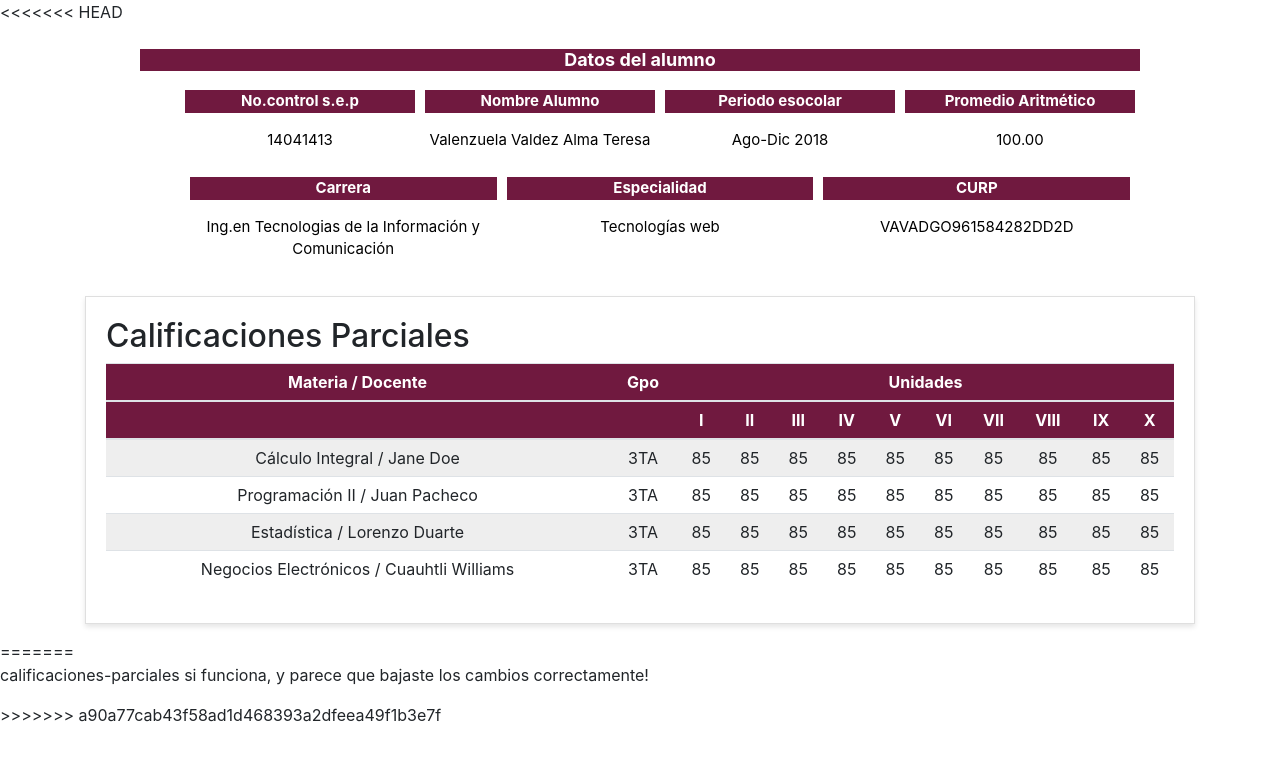
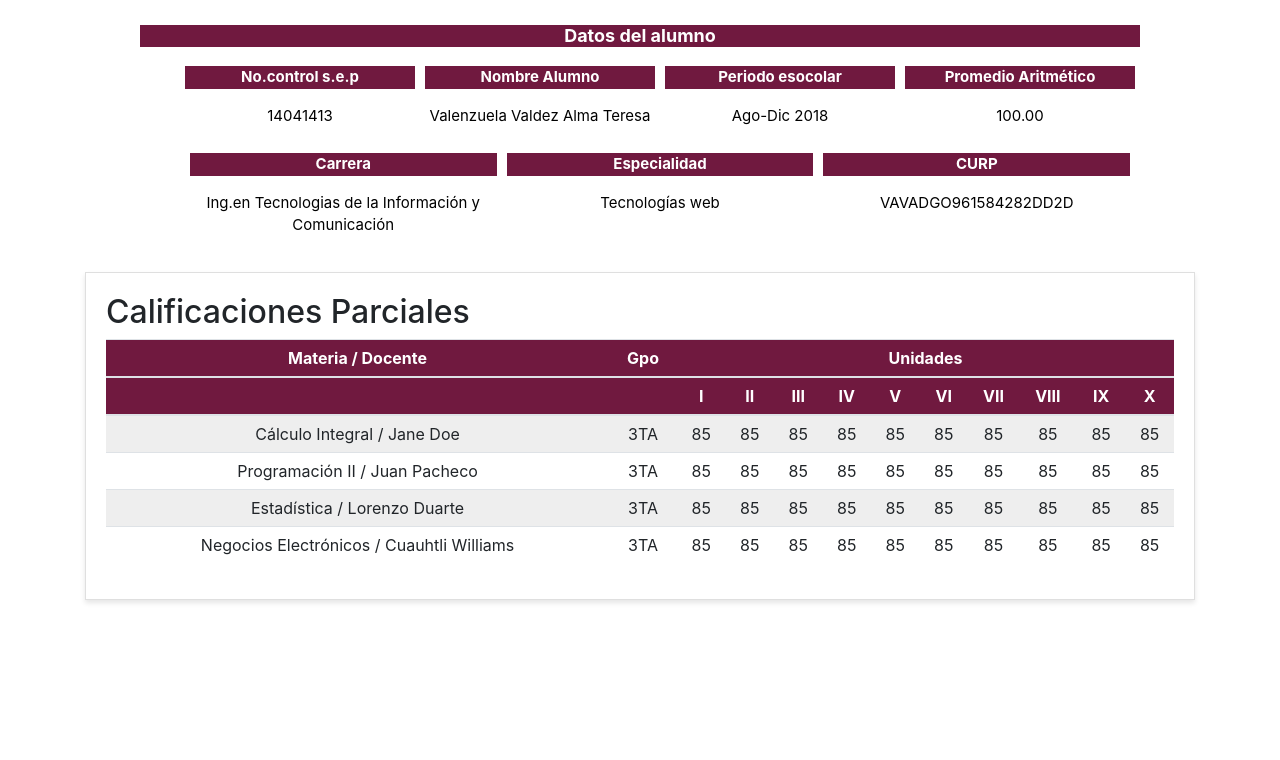
Before and after one commit to desarrollowebp/SIIT, an Angular app: page /calificacionesParciales in a window 1280 px wide. Shown: the top 760 px of the page. Built offline with nearby package versions, Linux system fonts and the light colour scheme.

Commit message:
borrar info extra

```diff
--- a/src/app/calificaciones-parciales/calificaciones-parciales.component.html
+++ b/src/app/calificaciones-parciales/calificaciones-parciales.component.html
@@ -1,4 +1,4 @@
-<<<<<<< HEAD
+
 <div class="menu">
   <div class="contenedor">
     <div class="meniu">
@@ -147,8 +147,3 @@
 
 
 </div>
-=======
-<p>
-  calificaciones-parciales si funciona, y parece que bajaste los cambios correctamente!
-</p>
->>>>>>> a90a77cab43f58ad1d468393a2dfeea49f1b3e7f
```
